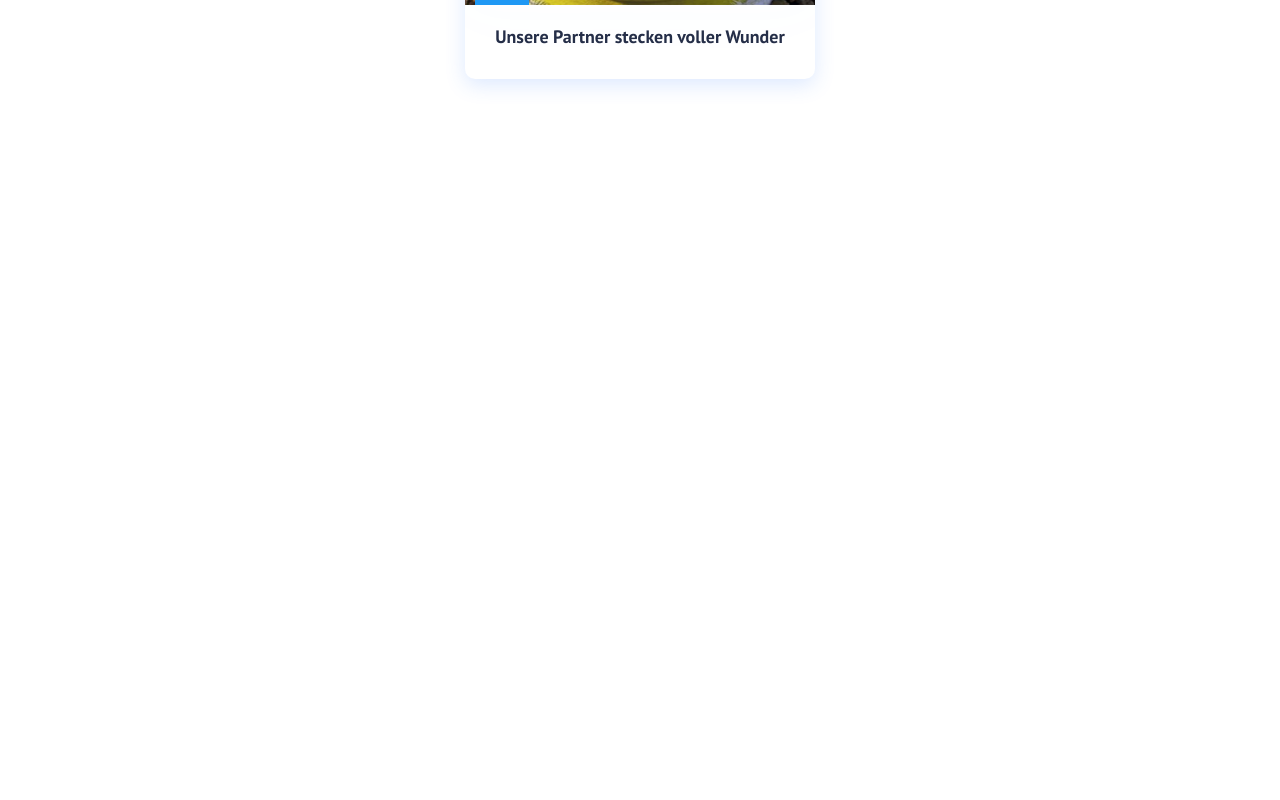
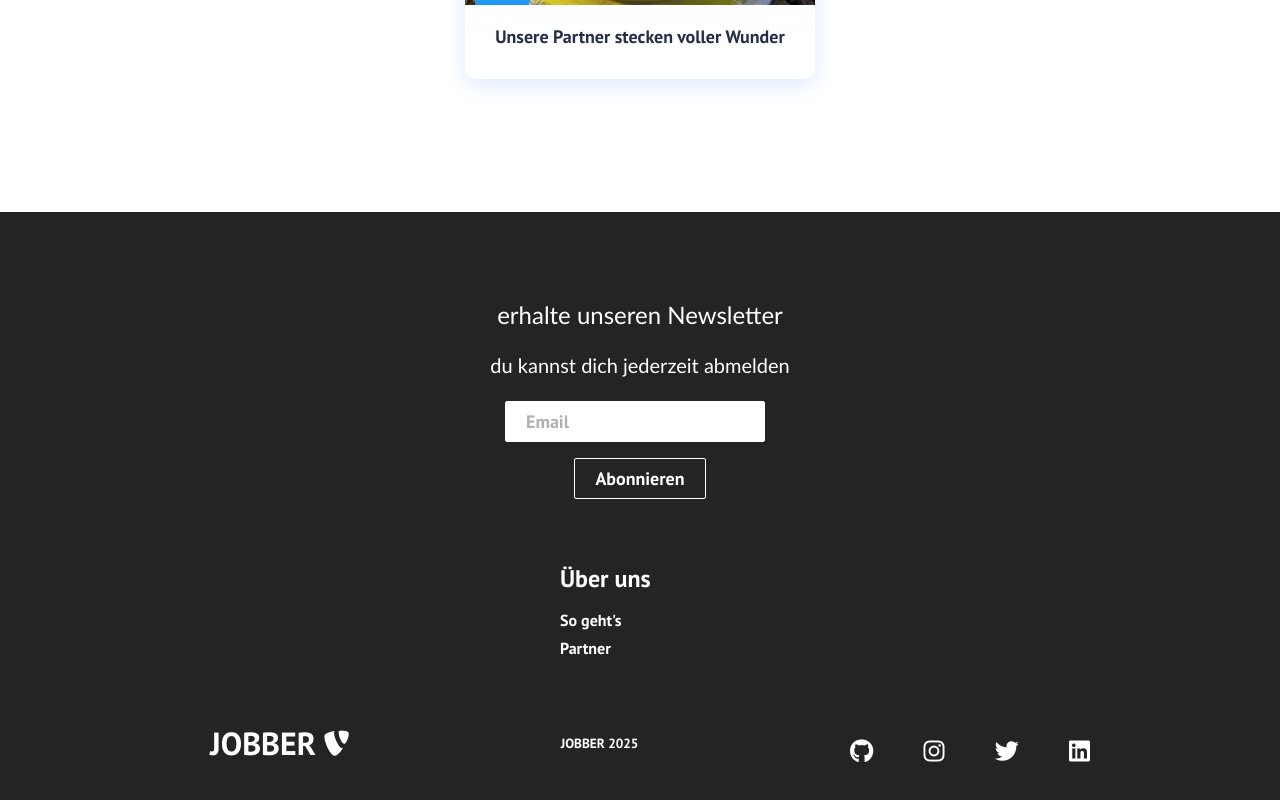
Before and after one commit to N0kta/Job-Tinder, a React (Create React App) app in the folder frontend/react-frontend/: page / in a window 1280 px wide. Shown: the part 1285-2085 px from the top of the page. Before the commit the page ends 1497 px from the top, so only its background shows below. Built offline with nearby package versions, Linux system fonts and the light colour scheme.

Commit message:
added footer

```diff
--- /dev/null
+++ b/frontend/react-frontend/src/components/Footer.css
@@ -0,0 +1,162 @@
+.footer-container {
+    background-color: #242424;
+    padding: 4rem 0 2rem 0;
+    display: flex;
+    flex-direction: column;
+    justify-content: center;
+    align-items: center;
+}
+
+.footer-subscription {
+    display: flex;
+    flex-direction: column;
+    justify-content: center;
+    align-items: center;
+    text-align: center;
+
+    margin-bottom: 24px;
+    padding: 24px;
+    color: #fff;
+}
+
+.footer-subscription > p {
+    font-family: 'Trebuchet MS', 'Lucida Sans Unicode', 'Lucida Grande',
+    'Lucida Sans', Arial, sans-serif;
+}
+
+.footer-subscription-heading {
+    margin-bottom: 24px;
+    font-size: 24px;
+}
+
+.footer-subscription-text {
+    margin-bottom: 24px;
+    font-size: 20px;
+}
+
+.footer-input {
+    padding: 8px 20px;
+    border-radius: 2px;
+    margin-right: 10px;
+    outline: none;
+    font-size: 18px;
+    margin-bottom: 16px;
+    border: 1px solid #fff;
+}
+
+.footer-links {
+    width: 100%;
+    max-width: 1000px;
+    display: flex;
+    justify-content: center;
+}
+
+.footer-link-wrapper {
+    display: flex;
+}
+
+.footer-link-items {
+    display: flex;
+    flex-direction: column;
+    align-items: flex-start;
+    margin: 16px;
+    text-align: left;
+    width: 160px;
+    box-sizing: border-box;
+}
+
+.footer-link-items h2 {
+    margin-bottom: 16px;
+}
+
+.footer-link-items > h2 {
+    color: #fff;
+}
+
+.footer-link-items a {
+    color: #fff;
+    text-decoration: none;
+    margin-bottom: 0.5rem;
+}
+
+.footer-link-items a:hover {
+    color: #e9e9e9;
+    transition: 0.3s ease-out;
+}
+
+.footer-email-form h2 {
+    margin-bottom: 2rem;
+}
+
+.footer-input::placeholder {
+    color: #b1b1b1;
+}
+
+/* Social Icons */
+.social-icon-link {
+    color: #fff;
+    font-size: 24px;
+}
+
+.social-media {
+    max-width: 1000px;
+    width: 100%;
+}
+
+.social-media-wrap {
+    display: flex;
+    justify-content: space-between;
+    align-items: center;
+    width: 90%;
+    max-width: 1000px;
+    margin: 40px auto 0 auto;
+}
+
+.social-icons {
+    display: flex;
+    justify-content: space-between;
+    align-items: center;
+    width: 240px;
+}
+
+.social-logo {
+    color: #fff;
+    justify-self: start;
+    margin-left: 20px;
+    cursor: pointer;
+    text-decoration: none;
+    font-size: 2rem;
+    display: flex;
+    align-items: center;
+    margin-bottom: 16px;
+}
+
+.website-rights {
+    color: #fff;
+    margin-bottom: 16px;
+}
+
+@media screen and (max-width: 820px) {
+    .footer-links {
+        padding-top: 2rem;
+    }
+
+    .footer-input {
+        width: 100%;
+    }
+
+    .btn {
+        width: 100%;
+    }
+
+    .footer-link-wrapper {
+        flex-direction: column;
+    }
+
+    .social-media-wrap {
+        flex-direction: column;
+    }
+}
+
+@media screen and (max-width: 768px) {
+}
--- /dev/null
+++ b/frontend/react-frontend/src/components/Footer.js
@@ -0,0 +1,68 @@
+import React from 'react';
+import {Button} from "./Button";
+import './Footer.css';
+import {Link} from "react-router-dom";
+
+function Footer() {
+    return (
+        <div className="footer-container">
+            <section className="footer-subscription">
+                <p className="footer-subscription-heading">
+                    erhalte unseren Newsletter
+                </p>
+                <p className="footer-subscription-text">
+                    du kannst dich jederzeit abmelden
+                </p>
+                <div className="input-areas">
+                    <form>
+                        <input type="email" name="email" placeholder="Email" className="footer-input"/>
+                    </form>
+                    <Button buttonStyle='btn--outline'> Abonnieren </Button>
+                </div>
+            </section>
+            <div className="footer-links">
+                <div className="footer-link-wrapper">
+                    <div className="footer-link-items">
+                        <h2>Über uns</h2>
+                        <Link to='/sign-up'>So geht's</Link>
+                        <Link to='/'>Partner</Link>
+                    </div>
+                </div>
+            </div>
+            <section className="social-media">
+                <div className="social-media-wrap">
+                    <div className="footer-logo">
+                        <Link to='/' className='social-logo'>
+                            JOBBER <i className='fab fa-typo3'/>
+                        </Link>
+                    </div>
+                    <small className="website-rights">JOBBER 2025</small>
+                    <div className='social-icons'>
+                        <Link to='/' className='social-icon-link'
+                        traget='_blank'
+                        aria-label='GitHub'>
+                            <i className='fab fa-github'/>
+                        </Link>
+                        <Link to='/' className='social-icon-link'
+                        traget='_blank'
+                        aria-label='Instagram'>
+                        <i className='fab fa-instagram'/>
+                        </Link>
+                        <Link to='/' className='social-icon-link'
+                              traget='_blank'
+                              aria-label='Twitter'>
+                            <i className='fab fa-twitter'/>
+                        </Link>
+                        <Link to='/' className='social-icon-link'
+                              traget='_blank'
+                              aria-label='LinkedIn'>
+                            <i className='fab fa-linkedin'/>
+                        </Link>
+                    </div>
+                </div>
+            </section>
+        </div>
+    )
+}
+
+export default Footer;
--- a/frontend/react-frontend/src/components/pages/Home.js
+++ b/frontend/react-frontend/src/components/pages/Home.js
@@ -1,12 +1,14 @@
 import '../../App.css'
 import HeroSection from "../HeroSection";
 import Cards from "../Cards";
+import Footer from "../Footer";
 
 function Home() {
     return (
         <>
             <HeroSection/>
             <Cards/>
+            <Footer/>
         </>
     )
 }
```
